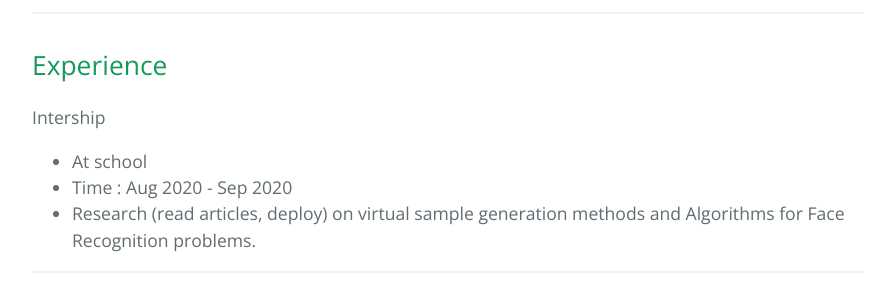
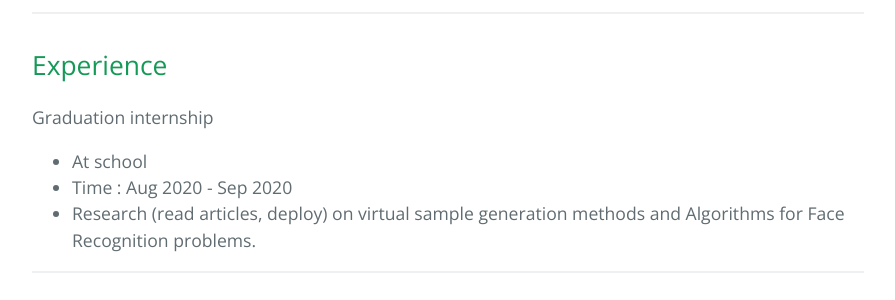
Before and after one commit to AnhPhTu/AnhPhTu.github.io, a Jekyll site: the page built from index.md, in a window 1280 px wide. Shown: the part 1036-1336 px from the top of the page, without its empty margins (192-1087 px from the left). Built offline with Jekyll 4.4.1, drawn with Linux system fonts in a browser that asks for light colours.

Commit message:
Update index.md

```diff
--- a/index.md
+++ b/index.md
@@ -31,7 +31,7 @@ Currently, I am looking for a job as a Fresher in the field of AI & ML. The topi
 ------
 ## Experience
 
-Intership
+Graduation internship
   * At school
   * Time : Aug 2020 - Sep 2020
   * Research (read articles, deploy) on virtual sample generation methods and Algorithms for Face Recognition problems.
```
